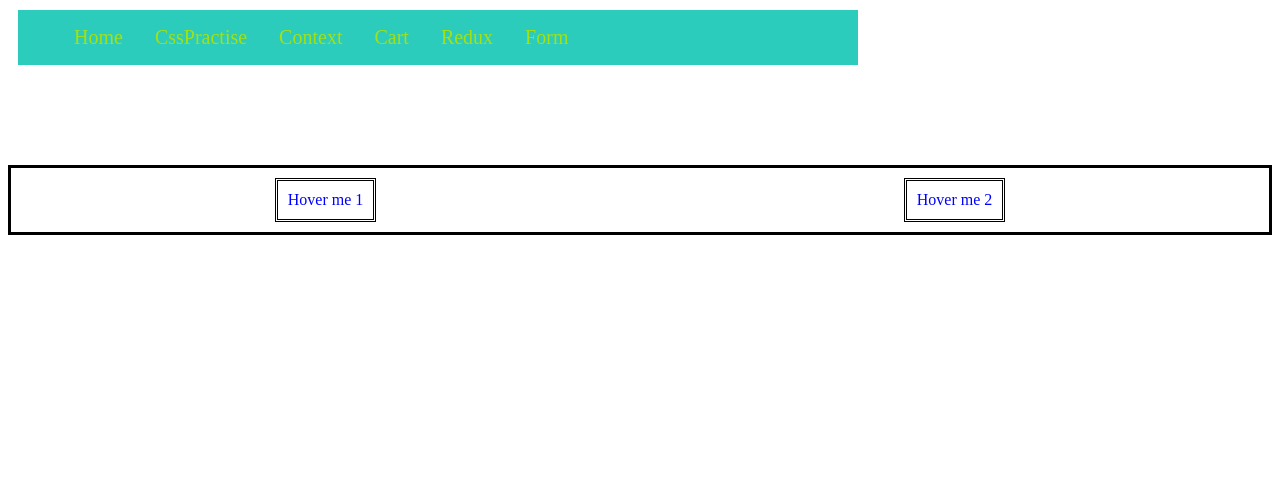
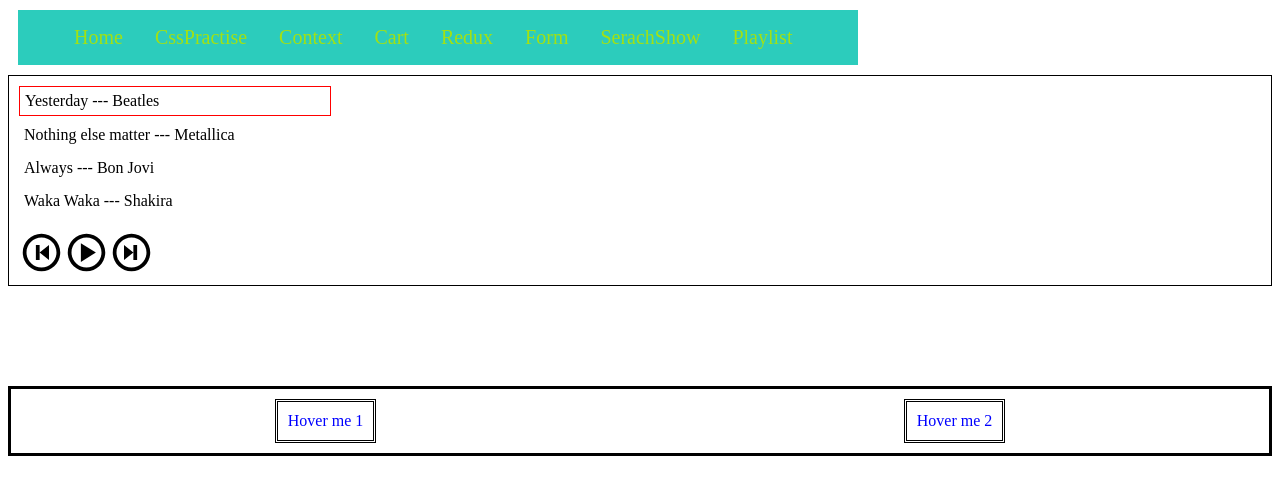
Before and after one commit to vasifwill/cssPrac, a React (Create React App) app: page /playlist in a window 1280 px wide. Shown: the top 494 px of the page. Built offline with nearby package versions, Linux system fonts and the light colour scheme.

Commit message:
playlist

```diff
--- a/package.json
+++ b/package.json
@@ -10,6 +10,7 @@
     "axios": "^1.3.4",
     "react": "^18.2.0",
     "react-dom": "^18.2.0",
+    "react-icons": "^4.10.1",
     "react-redux": "^8.0.5",
     "react-router-dom": "^6.8.0",
     "react-scripts": "5.0.1",
--- a/src/App.css
+++ b/src/App.css
@@ -186,3 +186,14 @@ ul {
     margin: 30px;
     height: 20px;
   }
+
+  .searchShow{
+      font-family: sans-serif;
+      display: flex;
+      align-items: center;
+      justify-content: center;
+      flex-direction: column;
+      gap: 20px;
+      height: 100vh;
+      font-family: Cambria, Cochin, Georgia, Times, "Times New Roman", serif;
+  }
--- a/src/App.js
+++ b/src/App.js
@@ -11,6 +11,8 @@ import { Counter} from "./ReduxCalculator";
 import { Form } from "./Form";
 // import { Api } from "./Api";
 import axios from "axios";
+import { SearchShow } from "./SearchShow";
+import { Playlist } from "./Playlist";
 
 
 function App() {
@@ -82,7 +84,8 @@ function App() {
         <li><Link to="/cart">Cart</Link></li>
         <li><Link to="/redux">Redux</Link></li>
         <li><Link to="/form">Form</Link></li>
-        {/* <li><Link to="/api">Api</Link></li> */}
+        <li><Link to="/searchshow">SerachShow</Link></li>
+        <li><Link to="/playlist">Playlist</Link></li>
       </ul>
       </div>
 
@@ -95,6 +98,8 @@ function App() {
     <Route path="/cart" element={<Cart blog={blog}/>} />
     <Route path="/redux" element={<Counter />} />
     <Route path="/form" element={<Form  form={form} HandleForm={HandleForm} handleFormSubmit={handleFormSubmit} formButton={formButton}/>} />
+    <Route path="/searchshow" element={<SearchShow/>}></Route>
+    <Route path="/playlist" element={<Playlist />}></Route>
     {/* <Route path="/api" element={<Api setSelectApi={setSelectApi} apiName={apiName}  />} /> */}
     </Routes>
     </contextApi.Provider>
--- /dev/null
+++ b/src/Playlist.js
@@ -0,0 +1,75 @@
+import React, { useState } from 'react'
+import { BiPlayCircle, BiSkipNextCircle,BiPauseCircle, BiSkipPreviousCircle} from 'react-icons/bi';
+
+import './playlist.css'
+
+export const Playlist = () => {
+    const data = [
+        {
+            'name': 'Yesterday',
+            'artist': 'Beatles',
+            'id': '1'
+        },
+        {
+            'name': 'Nothing else matter',
+            'artist': 'Metallica',
+            'id': '2'
+        },
+        {
+            'name': 'Always',
+            'artist': 'Bon Jovi',
+            'id': '3'
+        },
+        {
+            'name': 'Waka Waka',
+            'artist': 'Shakira',
+            'id': '4'
+        }
+    ]
+
+    const[songName, setSongName] = useState(1)
+    const[playButton, setPlayButton] = useState(true)
+
+    const handleForwards = () =>{
+
+        if(songName < data.length){
+            setSongName((e => e+1))
+        }else{
+            setSongName(1)
+        }
+    }
+
+    const handlePrevious = (e) => {
+        if(songName !== 1){
+            setSongName(e => e-1)
+        }else{
+            setSongName(data.length)
+        }
+    }
+
+    const handlePlayButton = () => {
+        setPlayButton(e => !e)
+
+    }
+
+
+
+  return (
+    <div className='playlist'>
+    {data.map(item =>
+        <div className='playlist-container' key={item.id}>
+            <span style={item.id == `${songName}`?{'border': 'solid 1px red'}:{'border': 'none'}}>{item.name} --- {item.artist}</span>
+        </div>
+    )}
+
+    <div className='playlist-buttons'>
+    <BiSkipPreviousCircle size={45} onClick={handlePrevious}/>
+    {playButton ? <BiPlayCircle  size={45} onClick={handlePlayButton}/>:<BiPauseCircle size={45} onClick={handlePlayButton}/>}
+
+
+    <BiSkipNextCircle size={45} onClick={handleForwards}/>
+    </div>
+
+    </div>
+  )
+}
--- /dev/null
+++ b/src/SearchShow.js
@@ -0,0 +1,38 @@
+import React,{useState} from 'react'
+
+export const SearchShow = () => {
+    const list = [
+        "Banana",
+        "Apple",
+        "Orange",
+        "Mango",
+        "Pineapple",
+        "Watermelon"
+      ];
+    const [state, SetState] = useState(list)
+    // const [filtered, setFiltered] = useState()
+
+
+      const handleInput = (e) => {
+        const added = e.target.value
+        if(added === ""){
+            return SetState(list)
+
+        }
+        const filtered = state.filter(item => item.toLowerCase().indexOf(added) !== -1)
+        SetState(filtered)
+        console.log(state)
+
+      }
+
+  return (
+    <div className='searchShow'>
+    <div>
+    Search: <input onChange={handleInput}></input>
+    {state.map((item, index) =>
+    <div key={index}>{item}</div>)}
+    </div>
+
+    </div>
+  )
+}
--- /dev/null
+++ b/src/playlist.css
@@ -0,0 +1,37 @@
+.playlist{
+    padding:10px;
+    border: solid 1px black !important;
+}
+
+.playlist-container{
+    /* border: solid 1px black !important; */
+    max-width: 400px !important;
+    display: flex !important;
+    flex-direction: row;
+    align-items: center;
+    margin-bottom: 5px;
+}
+
+.playlist-container span{
+    padding: 5px ;
+    width: 300px;
+
+
+}
+
+.playlist-container__track{
+    color: rgb(20, 20, 1);
+    border: solid 1px red;
+}
+
+.playlist-container__track:hover{
+    cursor: pointer;
+    border: solid 1px rgb(37, 6, 211);
+}
+
+.playlist-buttons{
+    padding-top: 10px;
+    display: flex;
+    flex-direction: row;
+
+}
```
Also changed, not shown: 1 other file (tests, documents, lock files or other folders).
